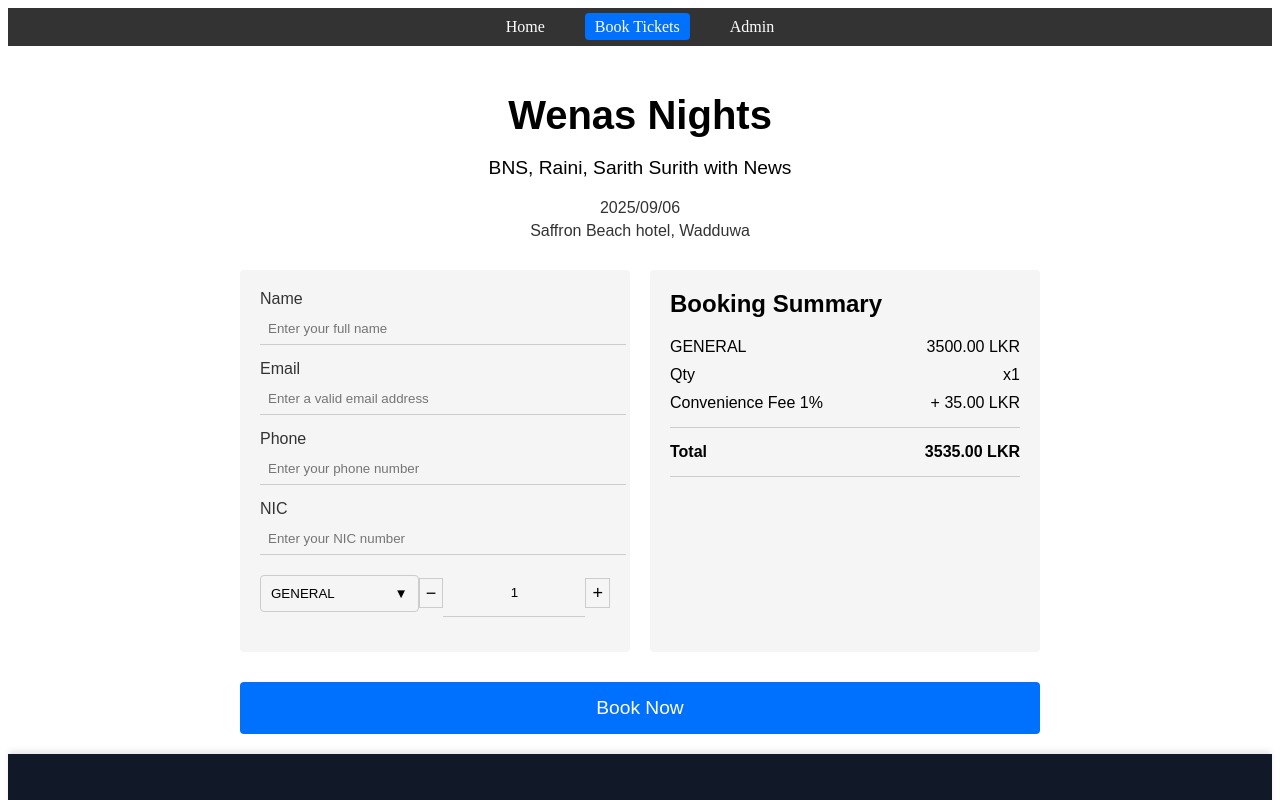
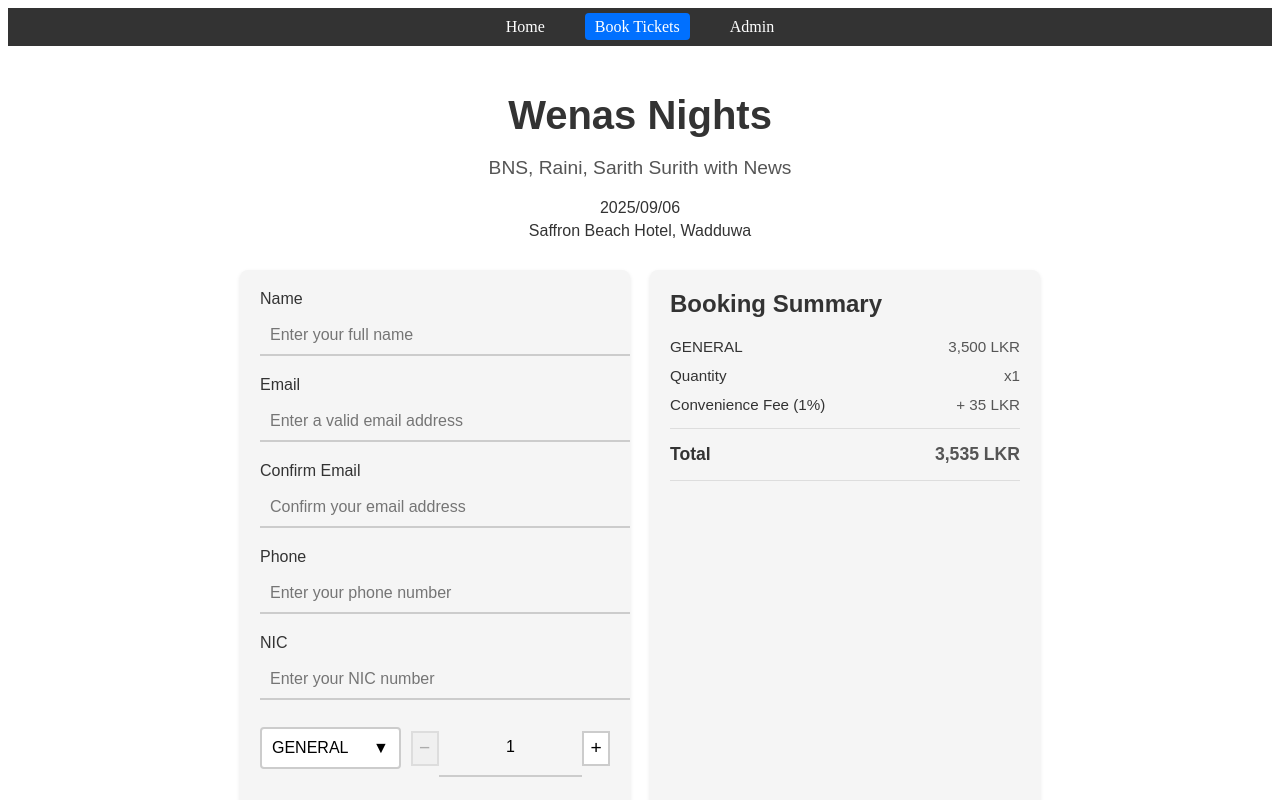
Before and after one commit to KodecHub/Vizualabs_Ticketing_Frontend, an Angular app: page /booking in a window 1280 px wide. Shown: the top 800 px of the page. Built offline with nearby package versions, Linux system fonts and the light colour scheme.

Commit message:
create login

```diff
--- a/src/app/app.routes.ts
+++ b/src/app/app.routes.ts
@@ -8,7 +8,7 @@ export const routes: Routes = [
     },
     {
         path: 'admin',
-        loadComponent: () => import('./pages/dashboard/dashboard.component').then(m => m.DashboardComponent)
+        loadComponent: () => import('./pages/login/login.component').then(m => m.LoginComponent)
     },
     {   path: 'booking',
         loadComponent: () => import('./pages/booking/booking.component').then(m => m.BookingComponent)
--- a/src/app/pages/booking/booking.component.css
+++ b/src/app/pages/booking/booking.component.css
@@ -14,11 +14,13 @@
   font-size: 2.5rem;
   font-weight: bold;
   margin-bottom: 5px;
+  color: #333;
 }
 
 .event-subtitle {
   font-size: 1.2rem;
   margin-bottom: 20px;
+  color: #555;
 }
 
 .event-details {
@@ -27,6 +29,7 @@
 
 .event-date, .event-location {
   margin: 5px 0;
+  font-size: 1rem;
 }
 
 .booking-container {
@@ -45,37 +48,51 @@
   flex: 1;
   background-color: #f5f5f5;
   padding: 20px;
-  border-radius: 4px;
+  border-radius: 8px;
+  box-shadow: 0 2px 4px rgba(0,0,0,0.1);
 }
 
 .form-group {
-  margin-bottom: 15px;
+  margin-bottom: 20px;
 }
 
 .form-group label {
   display: block;
-  margin-bottom: 5px;
+  margin-bottom: 8px;
   color: #333;
+  font-weight: 500;
 }
 
 .form-group input {
   width: 100%;
-  padding: 8px;
+  padding: 10px;
   border: none;
-  border-bottom: 1px solid #ccc;
+  border-bottom: 2px solid #ccc;
   background-color: transparent;
   outline: none;
+  font-size: 1rem;
+  transition: border-color 0.3s;
+}
+
+.form-group input:focus {
+  border-bottom-color: #0070ff;
+}
+
+.form-group .error {
+  color: #e74c3c;
+  font-size: 0.85rem;
+  margin-top: 5px;
 }
 
 .ticket-selector {
   display: flex;
   justify-content: space-between;
   align-items: center;
+  gap: 10px;
 }
 
 .dropdown {
   position: relative;
-  display: inline-block;
   width: 60%;
 }
 
@@ -83,22 +100,30 @@
   width: 100%;
   padding: 10px;
   text-align: left;
-  background-color: transparent;
-  border: 1px solid #ccc;
+  background-color: #fff;
+  border: 2px solid #ccc;
   border-radius: 4px;
   cursor: pointer;
   display: flex;
   justify-content: space-between;
   align-items: center;
+  font-size: 1rem;
+  transition: border-color 0.3s;
+}
+
+.dropdown-toggle:hover {
+  border-color: #0070ff;
 }
 
 .dropdown-content {
   display: none;
   position: absolute;
-  background-color: #f9f9f9;
+  background-color: #fff;
   min-width: 100%;
-  box-shadow: 0px 8px 16px 0px rgba(0,0,0,0.2);
-  z-index: 1;
+  box-shadow: 0px 8px 16px rgba(0,0,0,0.15);
+  z-index: 10;
+  border-radius: 4px;
+  margin-top: 5px;
 }
 
 .dropdown-content.show {
@@ -108,41 +133,59 @@
 .dropdown-item {
   padding: 12px 16px;
   cursor: pointer;
+  font-size: 0.95rem;
 }
 
 .dropdown-item:hover {
-  background-color: #f1f1f1;
+  background-color: #e6f0ff;
 }
 
 .quantity-selector {
   display: flex;
   align-items: center;
+  gap: 0;
 }
 
 .quantity-btn {
-  width: 30px;
-  height: 30px;
-  background-color: transparent;
-  border: 1px solid #ccc;
+  width: 35px;
+  height: 35px;
+  background-color: #fff;
+  border: 2px solid #ccc;
   cursor: pointer;
-  font-size: 18px;
+  font-size: 1.2rem;
   display: flex;
   justify-content: center;
   align-items: center;
+  transition: background-color 0.3s, border-color 0.3s;
+}
+
+.quantity-btn:disabled {
+  background-color: #f0f0f0;
+  cursor: not-allowed;
+  border-color: #ddd;
+}
+
+.quantity-btn:hover:not(:disabled) {
+  background-color: #e6f0ff;
+  border-color: #0070ff;
 }
 
 .quantity-input {
-  width: 40px;
-  height: 30px;
+  width: 50px;
+  height: 35px;
   text-align: center;
-  border: 1px solid #ccc;
+  border: 2px solid #ccc;
   border-left: none;
   border-right: none;
+  font-size: 1rem;
+  background-color: #fff;
 }
 
 .booking-summary h2 {
   margin-top: 0;
   margin-bottom: 20px;
+  font-size: 1.5rem;
+  color: #333;
 }
 
 .summary-items {
@@ -152,12 +195,21 @@
 .summary-item {
   display: flex;
   justify-content: space-between;
-  margin-bottom: 10px;
+  margin-bottom: 12px;
+  font-size: 0.95rem;
+}
+
+.item-name, .total-label {
+  color: #333;
+}
+
+.item-price, .item-fee, .item-qty, .total-amount {
+  color: #555;
 }
 
 .summary-divider {
   height: 1px;
-  background-color: #ccc;
+  background-color: #ddd;
   margin: 15px 0;
 }
 
@@ -165,6 +217,8 @@
   display: flex;
   justify-content: space-between;
   font-weight: bold;
+  font-size: 1.1rem;
+  color: #333;
 }
 
 .book-now-btn {
@@ -176,9 +230,15 @@
   border-radius: 4px;
   font-size: 1.2rem;
   cursor: pointer;
-  margin-top: 10px;
+  margin-top: 15px;
+  transition: background-color 0.3s;
 }
 
-.book-now-btn:hover {
+.book-now-btn:hover:not(:disabled) {
   background-color: #005bcc;
 }
+
+.book-now-btn:disabled {
+  background-color: #ccc;
+  cursor: not-allowed;
+}
--- a/src/app/pages/booking/booking.component.html
+++ b/src/app/pages/booking/booking.component.html
@@ -4,7 +4,7 @@
     <p class="event-subtitle">BNS, Raini, Sarith Surith with News</p>
     <div class="event-details">
       <p class="event-date">2025/09/06</p>
-      <p class="event-location">Saffron Beach hotel, Wadduwa</p>
+      <p class="event-location">Saffron Beach Hotel, Wadduwa</p>
     </div>
   </div>
 
@@ -22,7 +22,20 @@
         <label for="email">Email</label>
         <input type="email" id="email" formControlName="email" placeholder="Enter a valid email address" />
         <div class="error" *ngIf="bookingForm.get('email')?.touched && bookingForm.get('email')?.invalid">
-          Valid email is required.
+          <div *ngIf="bookingForm.get('email')?.errors?.['required']">Email is required.</div>
+          <div *ngIf="bookingForm.get('email')?.errors?.['email']">Please enter a valid email address.</div>
+        </div>
+      </div>
+
+      <div class="form-group">
+        <label for="confirmEmail">Confirm Email</label>
+        <input type="email" id="confirmEmail" formControlName="confirmEmail" placeholder="Confirm your email address" />
+        <div class="error" *ngIf="bookingForm.get('confirmEmail')?.touched && bookingForm.get('confirmEmail')?.invalid">
+          <div *ngIf="bookingForm.get('confirmEmail')?.errors?.['required']">Confirm Email is required.</div>
+          <div *ngIf="bookingForm.get('confirmEmail')?.errors?.['email']">Please enter a valid email address.</div>
+        </div>
+        <div class="error" *ngIf="bookingForm.errors?.['emailMismatch'] && bookingForm.get('confirmEmail')?.touched">
+          Emails do not match.
         </div>
       </div>
 
@@ -57,7 +70,7 @@
         </div>
 
         <div class="quantity-selector">
-          <button type="button" class="quantity-btn" (click)="decreaseQuantity()">−</button>
+          <button type="button" class="quantity-btn" (click)="decreaseQuantity()" [disabled]="quantity <= 1">−</button>
           <input type="text" class="quantity-input" [value]="quantity" readonly />
           <button type="button" class="quantity-btn" (click)="increaseQuantity()">+</button>
         </div>
@@ -69,18 +82,18 @@
 
       <div class="summary-items">
         <div class="summary-item">
-          <span class="item-name">{{ selectedTicket }}</span>
-          <span class="item-price">{{ ticketPrice }}.00 LKR</span>
+          <span class="item-name">{{ selectedTicket || 'No ticket selected' }}</span>
+          <span class="item-price">{{ ticketPrice | number:'1.0-2' }} LKR</span>
         </div>
 
         <div class="summary-item">
-          <span class="item-name">Qty</span>
+          <span class="item-name">Quantity</span>
           <span class="item-qty">x{{ quantity }}</span>
         </div>
 
         <div class="summary-item">
-          <span class="item-name">Convenience Fee 1%</span>
-          <span class="item-fee">+ {{ calculateConvenienceFee() }}.00 LKR</span>
+          <span class="item-name">Convenience Fee (1%)</span>
+          <span class="item-fee">+ {{ calculateConvenienceFee() | number:'1.0-2' }} LKR</span>
         </div>
       </div>
 
@@ -88,12 +101,12 @@
 
       <div class="summary-total">
         <span class="total-label">Total</span>
-        <span class="total-amount">{{ calculateTotal() }}.00 LKR</span>
+        <span class="total-amount">{{ calculateTotal() | number:'1.0-2' }} LKR</span>
       </div>
 
       <div class="summary-divider"></div>
     </div>
   </div>
 
-  <button class="book-now-btn" (click)="bookNow()">Book Now</button>
+  <button class="book-now-btn" (click)="bookNow()" [disabled]="bookingForm.invalid">Book Now</button>
 </div>
--- a/src/app/pages/booking/booking.component.ts
+++ b/src/app/pages/booking/booking.component.ts
@@ -1,8 +1,8 @@
 import { Component } from '@angular/core';
-import { FormBuilder, FormGroup, Validators, ReactiveFormsModule } from '@angular/forms';
+import { FormBuilder, FormGroup, Validators, ReactiveFormsModule, AbstractControl, ValidationErrors } from '@angular/forms';
 import { CommonModule } from '@angular/common';
 import { Router } from '@angular/router';
-import { BookingService, BookingData } from '../../services/booking.service';
+import { BookingService, TicketRequest } from '../../services/booking.service';
 
 @Component({
   selector: 'app-booking',
@@ -19,11 +19,11 @@ export class BookingComponent {
   showDropdown: boolean = false;
 
   private ticketTypeMap: { [key: string]: number } = {
-    'GENERAL': 1,
-    'VIP': 2,
-    'VVIP': 3,
-    'VVIP TABLE': 4
-  }
+    'GENERAL': 3500,
+    'VIP': 5000,
+    'VVIP': 7500,
+    'VVIP TABLE': 75000
+  };
 
   constructor(
     private fb: FormBuilder,
@@ -33,9 +33,16 @@ export class BookingComponent {
     this.bookingForm = this.fb.group({
       name: ['', Validators.required],
       email: ['', [Validators.required, Validators.email]],
+      confirmEmail: ['', [Validators.required, Validators.email]],
       phone: ['', Validators.required],
       nic: ['', Validators.required]
-    });
+    }, { validators: this.emailMatchValidator });
+  }
+
+  emailMatchValidator(control: AbstractControl): ValidationErrors | null {
+    const email = control.get('email')?.value;
+    const confirmEmail = control.get('confirmEmail')?.value;
+    return email === confirmEmail ? null : { emailMismatch: true };
   }
 
   toggleDropdown() {
@@ -44,19 +51,7 @@ export class BookingComponent {
 
   selectTicket(ticket: string) {
     this.selectedTicket = ticket;
-    switch (ticket) {
-      case 'GENERAL':
-        this.ticketPrice = 3500;
-        break;
-      case 'VIP':
-        this.ticketPrice = 5000;
-        break;
-      case 'VVIP':
-        this.ticketPrice = 7500;
-        break;
-      case 'VVIP TABLE':
-        this.ticketPrice = 75000;
-    }
+    this.ticketPrice = this.ticketTypeMap[ticket];
     this.showDropdown = false;
   }
 
@@ -84,31 +79,34 @@ export class BookingComponent {
       return;
     }
 
-    const bookingData: BookingData = {
+    const request: TicketRequest = {
       name: this.bookingForm.value.name,
       email: this.bookingForm.value.email,
       phoneNumber: this.bookingForm.value.phone,
       nic: this.bookingForm.value.nic,
-      categoryQuantities: { [this.ticketTypeMap[this.selectedTicket]]: this.quantity },
-      eventId: 'EV001'
+      eventId: 'EV001',
+      categoryQuantities: this.selectedTicket === 'VVIP TABLE'
+        ? { [this.ticketTypeMap['VVIP']]: this.quantity * 10 }
+        : { [this.ticketTypeMap[this.selectedTicket]]: this.quantity }
     };
 
-    console.log('Sending Booking Data:', bookingData);
+    console.log('Sending Ticket Request:', request);
 
-    this.bookingService.bookTicket(bookingData).subscribe({
+    this.bookingService.bookTicket(request).subscribe({
       next: (response) => {
-        if (response) {
-          console.log('Booking successful', response);
-          this.router.navigate(['/qr'], { state: { bookingData: response.bookingData } });
-          alert('Booking successful! Your ticket details have been sent to your email.');
-        } else {
-          console.error('Received null response from backend');
-          alert('Booking failed: No response from server.');
-        }
+        console.log('Booking successful', response);
+        this.router.navigate(['/qr'], { state: { ticketResponse: response } });
+        alert('Booking successful! Your ticket has been reserved. Email delivery may be delayed.');
       },
       error: (error) => {
-        console.error('Booking failed', error);
-        alert('Booking failed: ' + error.message);
+        console.error('Booking error', error);
+        if (error.status === 500) {
+          // Assume ticket is saved, as generateTicket saves before email
+          alert('Booking successful, but email delivery failed. Check your QR code or contact support.');
+          this.router.navigate(['/qr'], { state: { ticketResponse: null } });
+        } else {
+          alert('Booking failed: ' + (error.error?.message ?? 'Unknown error'));
+        }
       }
     });
   }
--- /dev/null
+++ b/src/app/pages/login/login.component.css
@@ -0,0 +1,87 @@
+.login-container {
+  display: flex;
+  justify-content: center;
+  align-items: center;
+  min-height: 100vh;
+  background-color: #f5f5f5;
+}
+
+.login-card {
+  background: white;
+  padding: 2rem;
+  border-radius: 8px;
+  box-shadow: 0 4px 8px rgba(0, 0, 0, 0.1);
+  width: 100%;
+  max-width: 400px;
+}
+
+.login-card h2 {
+  text-align: center;
+  margin-bottom: 1.5rem;
+  color: #333;
+}
+
+.login-form {
+  display: flex;
+  flex-direction: column;
+  gap: 1rem;
+}
+
+.form-group {
+  display: flex;
+  flex-direction: column;
+}
+
+.form-group label {
+  margin-bottom: 0.5rem;
+  font-weight: 500;
+  color: #333;
+}
+
+.input-field {
+  padding: 0.75rem;
+  border: 1px solid #ddd;
+  border-radius: 4px;
+  font-size: 1rem;
+  transition: border-color 0.3s;
+}
+
+.input-field:focus {
+  outline: none;
+  border-color: #007bff;
+}
+
+.error {
+  color: #dc3545;
+  font-size: 0.75rem;
+  margin-top: 0.25rem;
+}
+
+.general-error {
+  text-align: center;
+  margin-bottom: 1rem;
+}
+
+.btn-primary {
+  background-color: #007bff;
+  color: white;
+  padding: 0.75rem;
+  border: none;
+  border-radius: 4px;
+  font-size: 1rem;
+  cursor: pointer;
+  transition: background-color 0.3s;
+}
+
+.btn-primary:hover {
+  background-color: #0056b3;
+}
+
+.btn-primary:disabled {
+  background-color: #6c757d;
+  cursor: not-allowed;
+}
+
+.btn-full {
+  width: 100%;
+}
```
Also changed, not shown: src/app/pages/login/login.component.html (added, +55 -0 lines), src/app/pages/login/login.component.ts (added, +43 -0 lines), src/app/services/booking.service.ts (+19 -8 lines), 1 other file (tests, documents, lock files or other folders).
